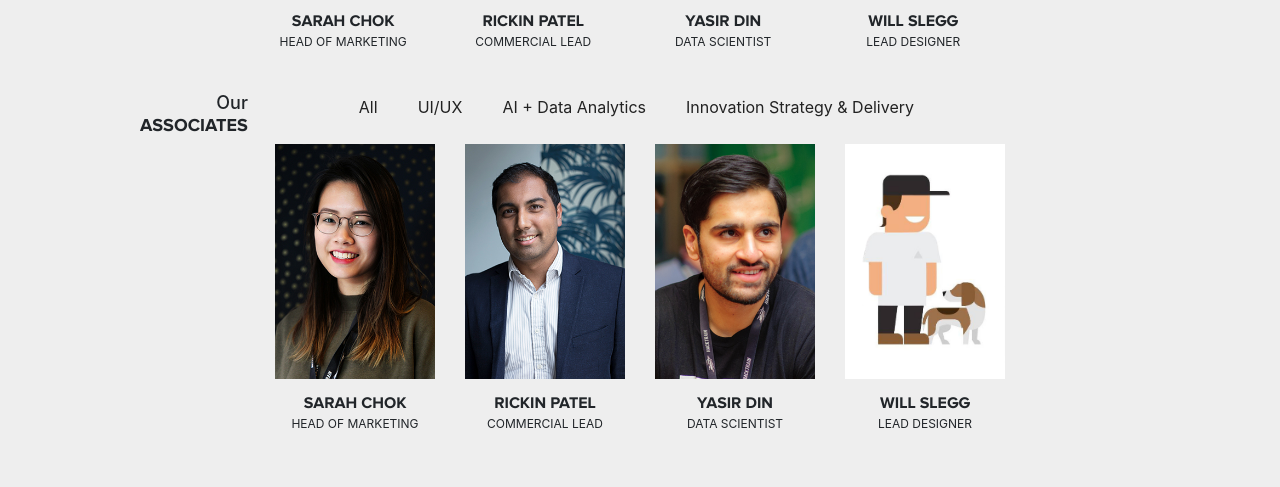
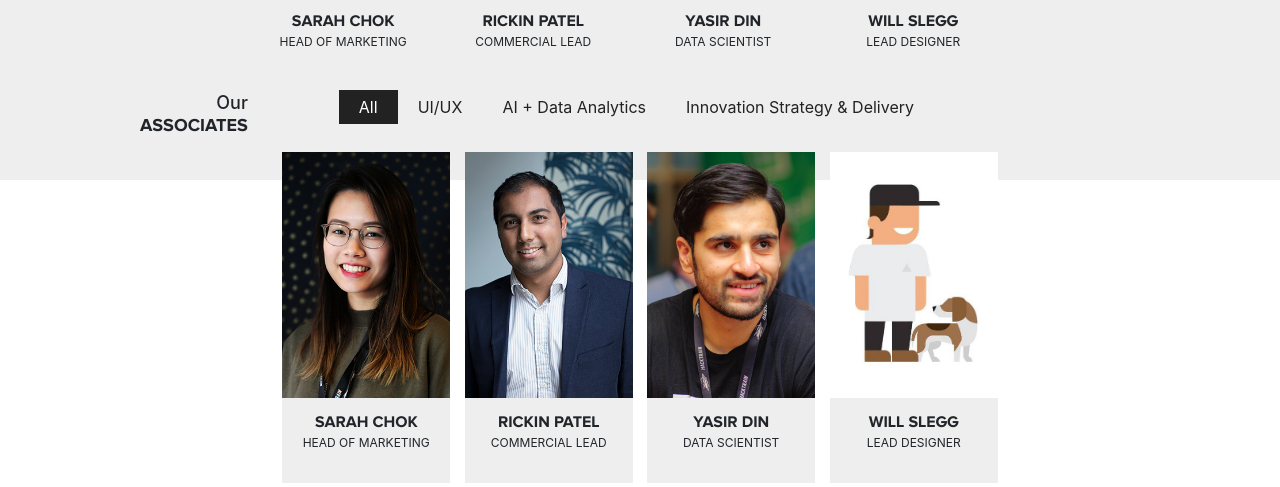
Before and after one commit to asiandora/hackpartners2018-master, a website with bundled scripts: page team/index.html in a window 1280 px wide. Shown: the part 1314-1801 px from the top of the page. Built offline with nearby package versions, Linux system fonts and the light colour scheme; files whose address does not match are found by name.

Commit message:
portfolio-team

```diff
--- a/team/css/stylish-portfolio.css
+++ b/team/css/stylish-portfolio.css
@@ -6,22 +6,6 @@ html {
 
 body {
   font-family: 'proxima_nova_scosfthin';
-}
-
-@keyframes fadeInUp {
-  from {
-    opacity: 0;
-    transform: translate3d(0, 100%, 0);
-  }
-
-  to {
-    opacity: 1;
-    transform: none;
-  }
-}
-
-.fadeInUp {
-  animation-name: fadeInUp;
 }
 
 .container-team {
@@ -321,9 +305,6 @@ h6 {
 
 
 /* Add some shadows to create a card effect */
-.card2 {
-  background-color: #eeeeee;
-}
 
 .team-bg {
   width: 100%;
@@ -401,12 +382,40 @@ h6 {
     cursor: pointer;
   }
 
-  #filters li span .active {
+  #filters li span.active {
     background: #222222;
     color:#fff;
   }
 
+.card2 {
+  background-color: #eeeeee;
+}
 
+
+
+#portfoliolist .portfolio {
+  -webkit-box-sizing: border-box;
+  -moz-box-sizing: border-box;
+  -o-box-sizing: border-box;
+  width:23%;
+  margin:1%;
+  display:none;
+  float:left;
+  overflow:hidden;
+}
+
+  .portfolio-wrapper {
+    overflow:hidden;
+    position: relative !important;
+  }
+
+  .portfolio img {
+    max-width:100%;
+    position: relative;
+    top:0;
+    -webkit-transition: all 600ms cubic-bezier(0.645, 0.045, 0.355, 1);
+    transition:         all 600ms cubic-bezier(0.645, 0.045, 0.355, 1);
+  }
 
 .service-icon {
   background-color: #fff;
--- a/team/index.html
+++ b/team/index.html
@@ -296,7 +296,7 @@
           <div class="row">
             <h1 style="margin-left:-120px">Our<br><span>Associates</span></h1>
             <ul id="filters" class="clearfix mx-auto">
-              <li><span class="filter active" data-filter=".ui-ux, .ai-data, .innovation">All</span></li>
+              <li><span class="filter active" data-filter="all">All</span></li>
               <li><span class="filter" data-filter=".ui-ux">UI/UX</span></li>
               <li><span class="filter" data-filter=".ai-data">AI + Data Analytics</span></li>
               <li><span class="filter" data-filter=".innovation">Innovation Strategy & Delivery</span></li>
@@ -305,9 +305,9 @@
 
             <div id="portfoliolist">
 
-              <div class="row">
-                <div class="col-sm-3">
+
               <div class="card2 portfolio ui-ux" data-cat="ui-ux">
+                <div class="portfolio-wrapper">
                   <img src="img/sarah.jpg" alt="Sarah" class="img-responsive">
                   <div class="text-center">
                     <h3>Sarah Chok</h3>
@@ -320,8 +320,9 @@
                 </div>
               </div>
 
-                <div class="col-sm-3">
+
               <div class="card2 portfolio ai-data" data-cat="ai-data">
+                <div class="portfolio-wrapper">
                   <img src="img/rickin.jpg" alt="Rickin" class="img-responsive">
                   <div class="content text-center">
                     <h3>Rickin Patel</h3>
@@ -334,8 +335,9 @@
                 </div>
               </div>
 
-                <div class="col-sm-3">
+
               <div class="card2 portfolio innovation" data-cat="innovation">
+                <div class="portfolio-wrapper">
                   <img src="img/yasir.jpg" alt="Yasir" class="img-responsive">
                   <div class="text-center">
                     <h3>Yasir Din</h3>
@@ -348,8 +350,9 @@
                 </div>
               </div>
 
-                <div class="col-sm-3">
+
               <div class="card2 portfolio innovation" data-cat="innovation">
+                <div class="portfolio-wrapper">
                   <img src="img/will.jpg" alt="Will" class="img-responsive">
                   <div class="text-center">
                     <h3>Will Slegg</h3>
@@ -360,17 +363,17 @@
                     </p>
                   </div>
                 </div>
+              </div> <!--closes card2-->
+            </div> <!--closes portfolio list-->
         </div>
-              </div>
-            </div>
-        </div>
-      </div>
-    </section>
+      </div> <!--container-->
+    </section> <!--content-section-->
 
   <!-- Team -->
 
 
     <!-- Footer -->
+    <div style="clear:both;">
       <footer>
           <div class="container text-center" style="margin-bottom:-20px;">
               <div class="row">
@@ -406,6 +409,7 @@
               <p id="copyright">Copyright &copy; 2018 Hack Partners Limited. All rights reserved.</p>
           </div>
       </footer>
+    </div>
 
     <!-- Scroll to Top Button-->
     <a class="scroll-to-top rounded js-scroll-trigger" href="#page-top">
@@ -447,7 +451,7 @@
               filter: '.filter'
             },
             load: {
-              filter: '.ui-ux .ai-data .innovation'
+              filter: 'all'
             }
           });
 
```
Lines whose indentation alone changed are shown as unchanged.
